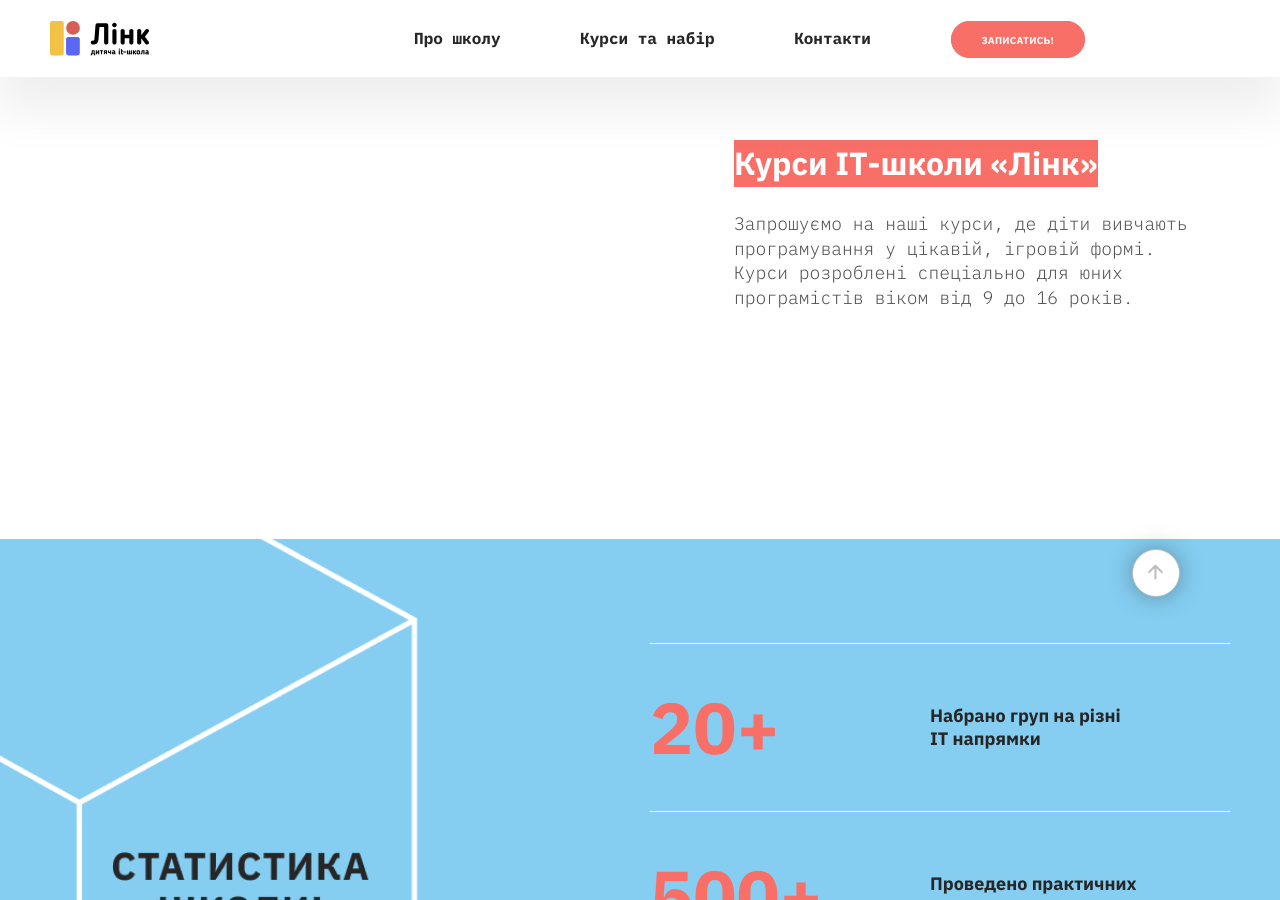
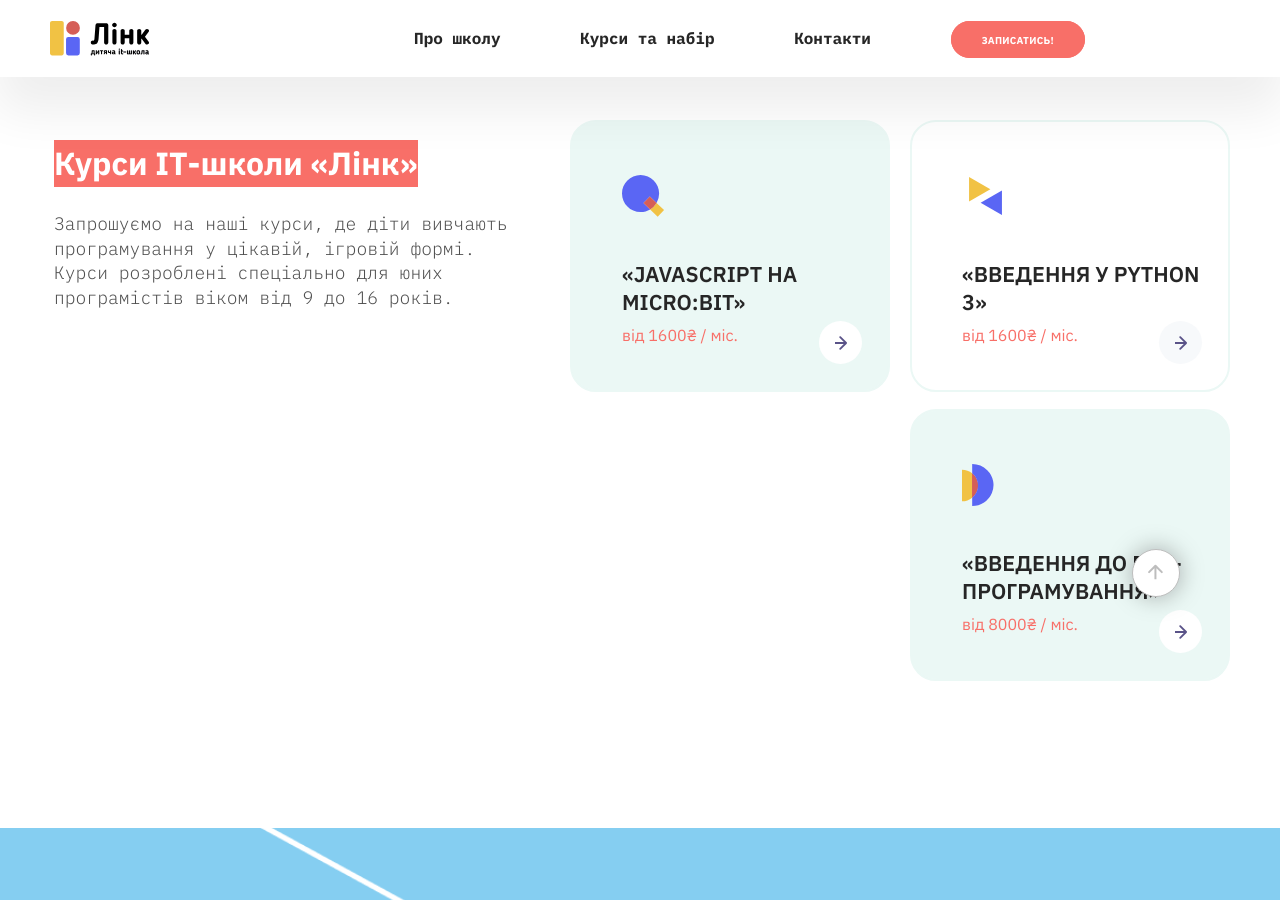
Before and after one commit to tfxoshchypok/linkit22, a Jekyll site: the page built from index.html, in a window 1280 px wide and 900 px high, scrolled down 1369 px. Built offline with Jekyll 4.4.1, drawn with Linux system fonts in a browser that asks for light colours.

Commit message:
Update courses.html

```diff
--- a/_includes/courses.html
+++ b/_includes/courses.html
@@ -9,7 +9,7 @@
       </div>
 
       {% for course in site.courses %}
-      {% if course.active == "true" %}
+      {% if course.active == true %}
       <div class="courses-item">
         <img class="icon" alt="" src="/static/images/common/courses-icon-{{ course.icon }}.svg">
         <h3>«{{ course.title }}»</h3>
```
